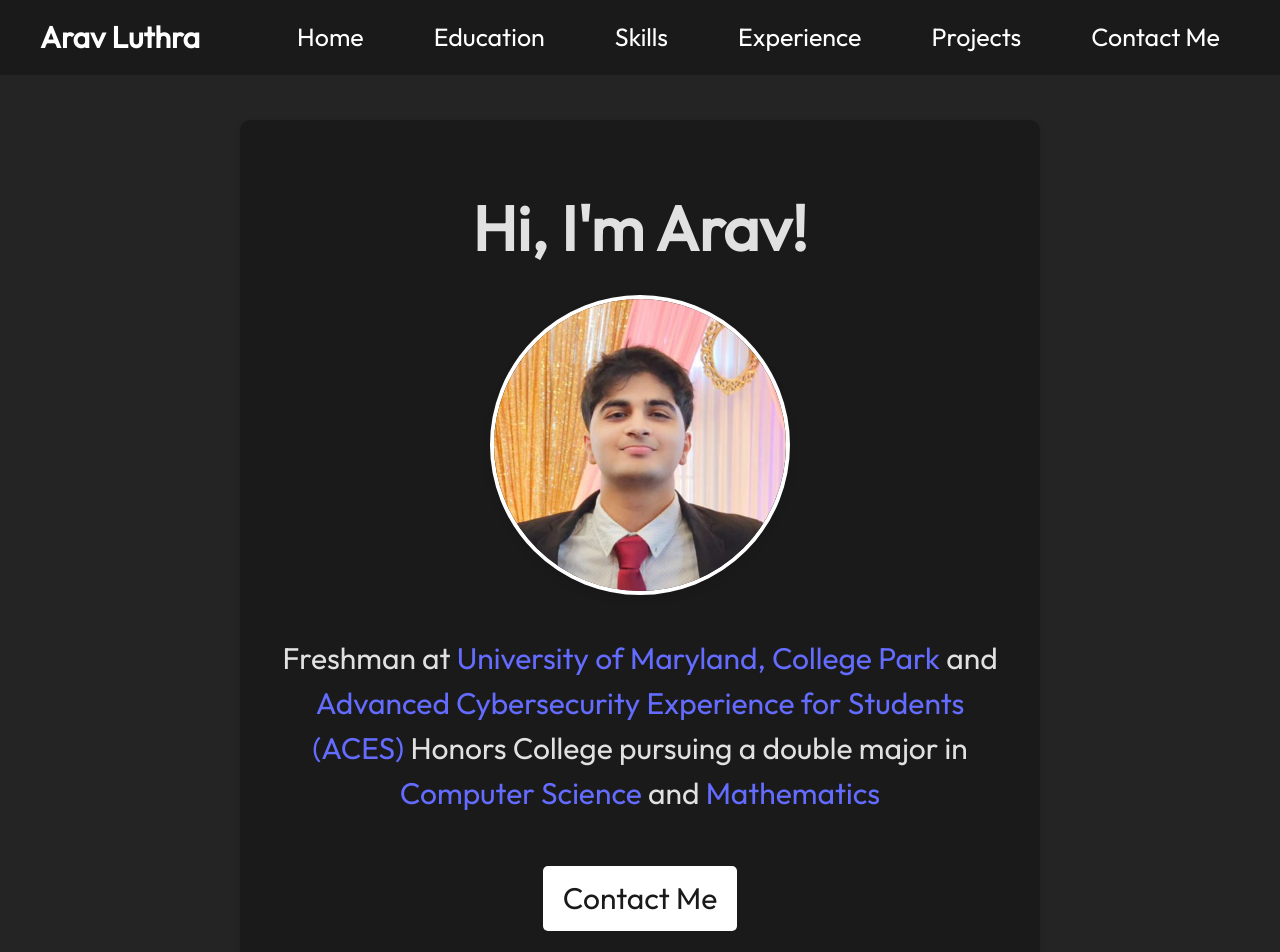
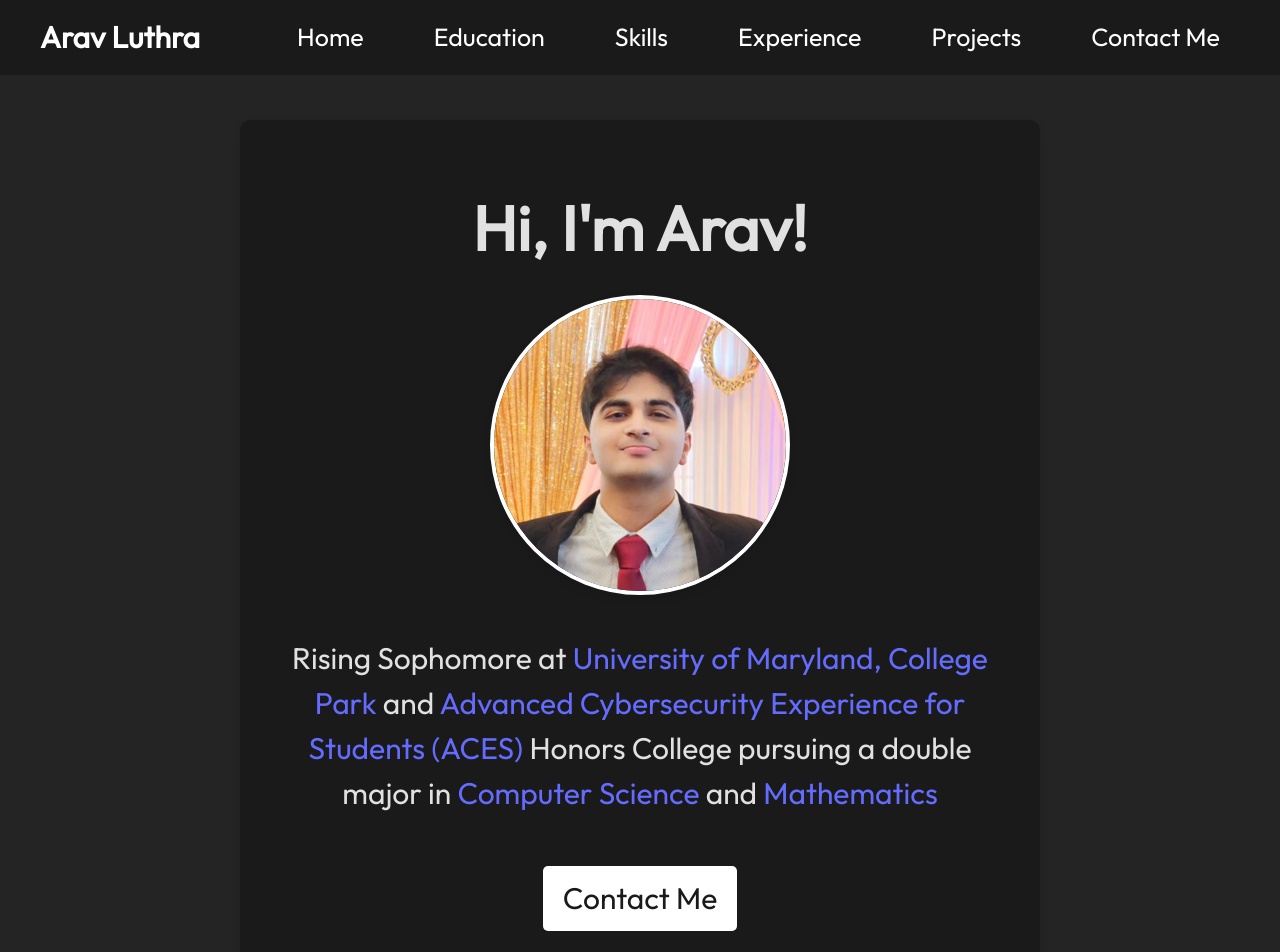
Before and after one commit to aluthra23/personal-website, a React (Vite) app: page /personal-website in a window 1280 px wide. Shown: the top 952 px of the page. Built offline with nearby package versions, Linux system fonts and the light colour scheme.

Commit message:
sophomore added

```diff
--- a/src/components/home/Home.jsx
+++ b/src/components/home/Home.jsx
@@ -27,7 +27,7 @@
           <div className="home-content">
             <div className='bio-text'>
               <img src={AravImage} alt="Arav Luthra" className="profile-image" />
-              <p>Freshman at <a href="https://umd.edu/" target="_blank">University of Maryland, College Park</a> and <a href="https://aces.umd.edu/" target="_blank">Advanced Cybersecurity Experience for Students (ACES)</a> Honors College pursuing a double major in <a href="https://www.cs.umd.edu/" target="_blank">Computer Science</a> and <a href="https://www-math.umd.edu/" target="_blank">Mathematics</a></p>
+              <p>Rising Sophomore at <a href="https://umd.edu/" target="_blank">University of Maryland, College Park</a> and <a href="https://aces.umd.edu/" target="_blank">Advanced Cybersecurity Experience for Students (ACES)</a> Honors College pursuing a double major in <a href="https://www.cs.umd.edu/" target="_blank">Computer Science</a> and <a href="https://www-math.umd.edu/" target="_blank">Mathematics</a></p>
             </div>
             <div className='contact-text'>
               <Link to='/personal-website/contact' className="contact-button" onClick={scrollToTop}>
```
